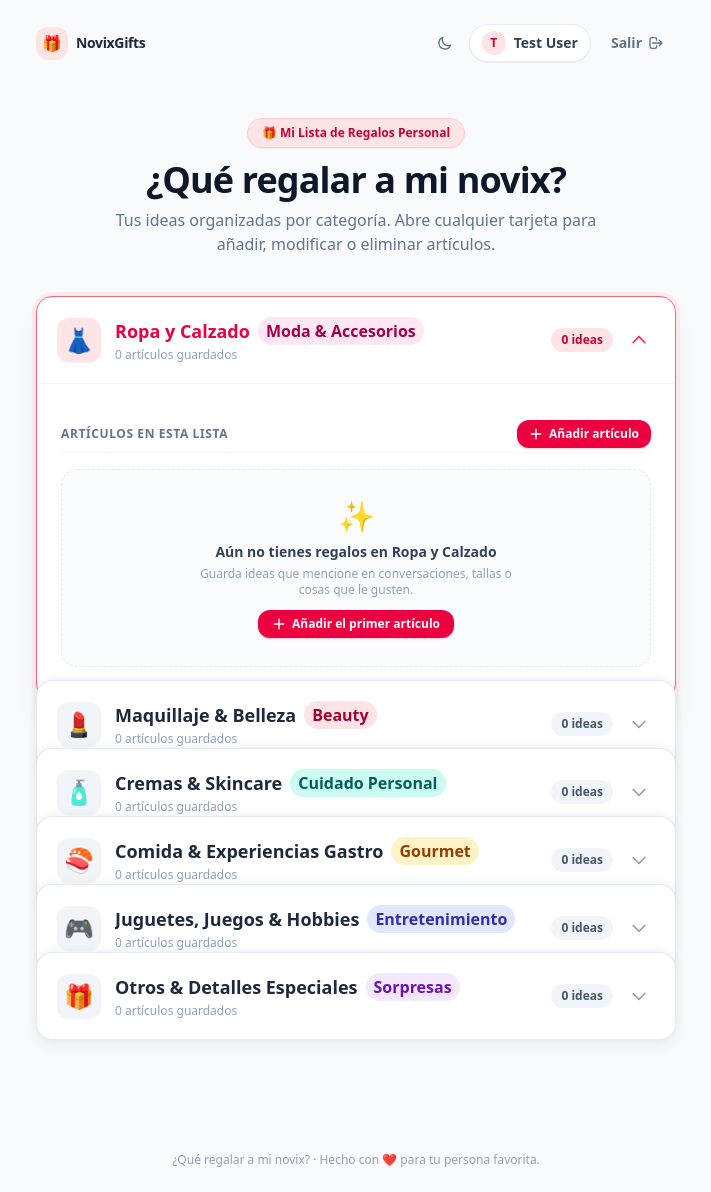
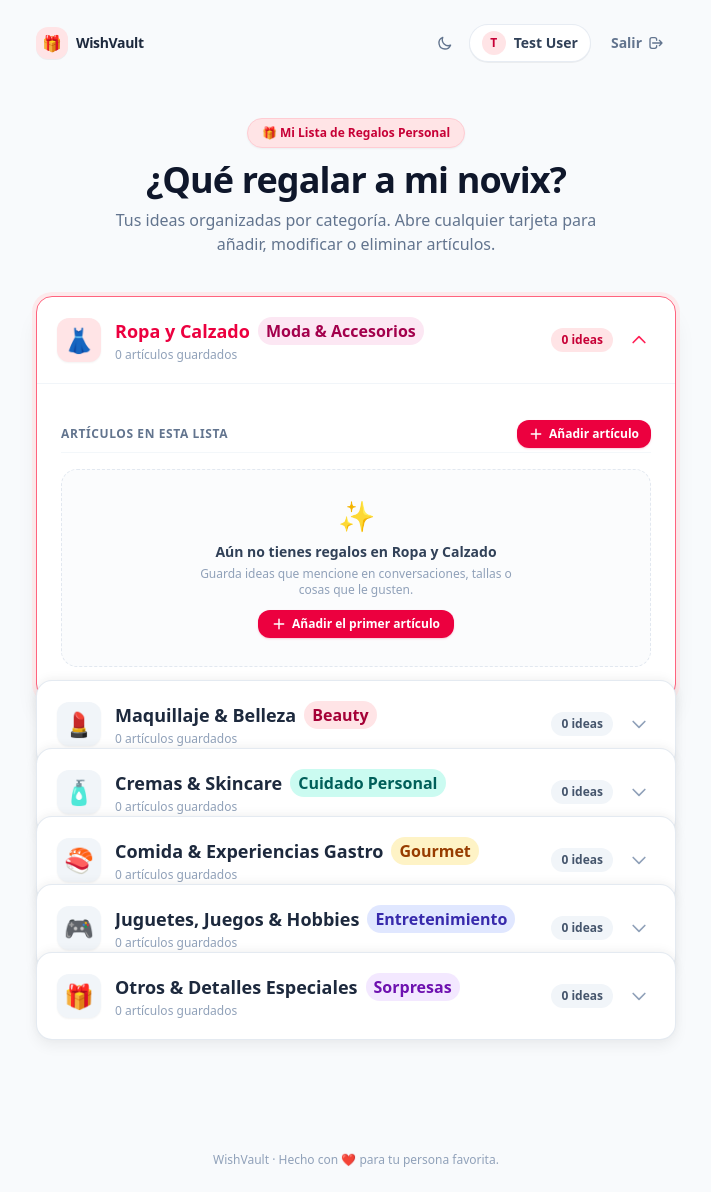
Before and after one commit to pedrobelmonte8/que-tiene-mi-novix, a Laravel app: page / in a window 1280 px wide. Shown: the whole page, without its empty margins (284-995 px from the left). Run offline with Laravel 12, Linux system fonts and the light colour scheme; a user stored in the database is signed in; data comes from the database, SQL or seed files in the repository; data that the repository does not hold is empty; style sheets or scripts are compiled from the project's sources.

Commit message:
feat: initialize WishVault project structure, documentation, and views

```diff
--- a/resources/views/components/navbar.blade.php
+++ b/resources/views/components/navbar.blade.php
@@ -7,7 +7,7 @@
             </span>
                 <span
                     class="font-extrabold text-slate-800 dark:text-slate-100 text-sm tracking-tight group-hover:text-rose-600 dark:group-hover:text-rose-400 transition-colors">
-                    NovixGifts
+                    WishVault
                 </span>
     </a>
 
--- a/resources/views/index.blade.php
+++ b/resources/views/index.blade.php
@@ -11,11 +11,11 @@
     <meta name="viewport" content="width=device-width, initial-scale=1.0">
     <title>
         @if (($currentView ?? '') === 'login')
-            Iniciar Sesión
+            Iniciar Sesión - WishVault
         @elseif (($currentView ?? '') === 'register')
-            Crear Cuenta
+            Crear Cuenta - WishVault
         @else
-            Ideas de Regalos
+            WishVault - Ideas de Regalos
         @endif
     </title>
     {{-- Aplicar tema oscuro antes del paint para evitar destellos --}}
@@ -74,7 +74,7 @@
             </main>
 
                 <footer class="text-center py-6 text-xs text-slate-400 dark:text-slate-600">
-                    ¿Qué regalar a mi novix? · Hecho con ❤️ para tu persona favorita.
+                    WishVault · Hecho con ❤️ para tu persona favorita.
                 </footer>
 
                 <!-- Script para comportamiento de acordeón ("uno a la vez cada vez") -->
```
Also changed, not shown: README.md, 1 other file.
